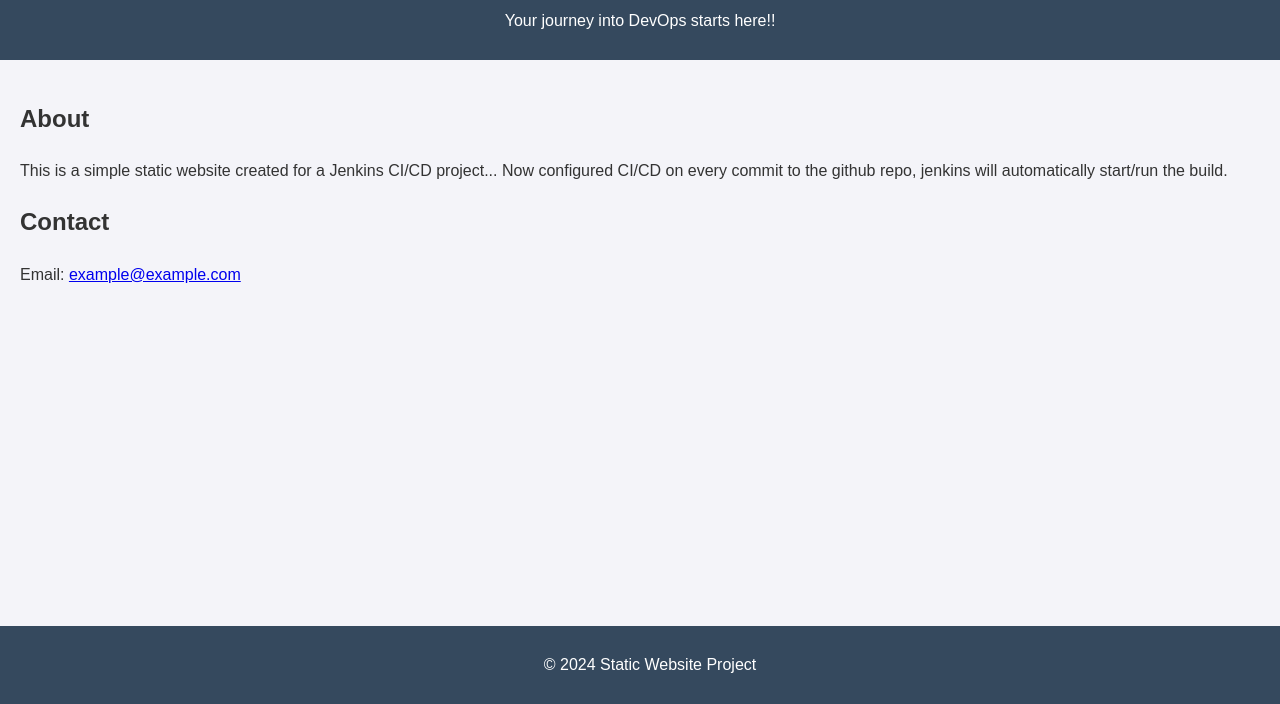
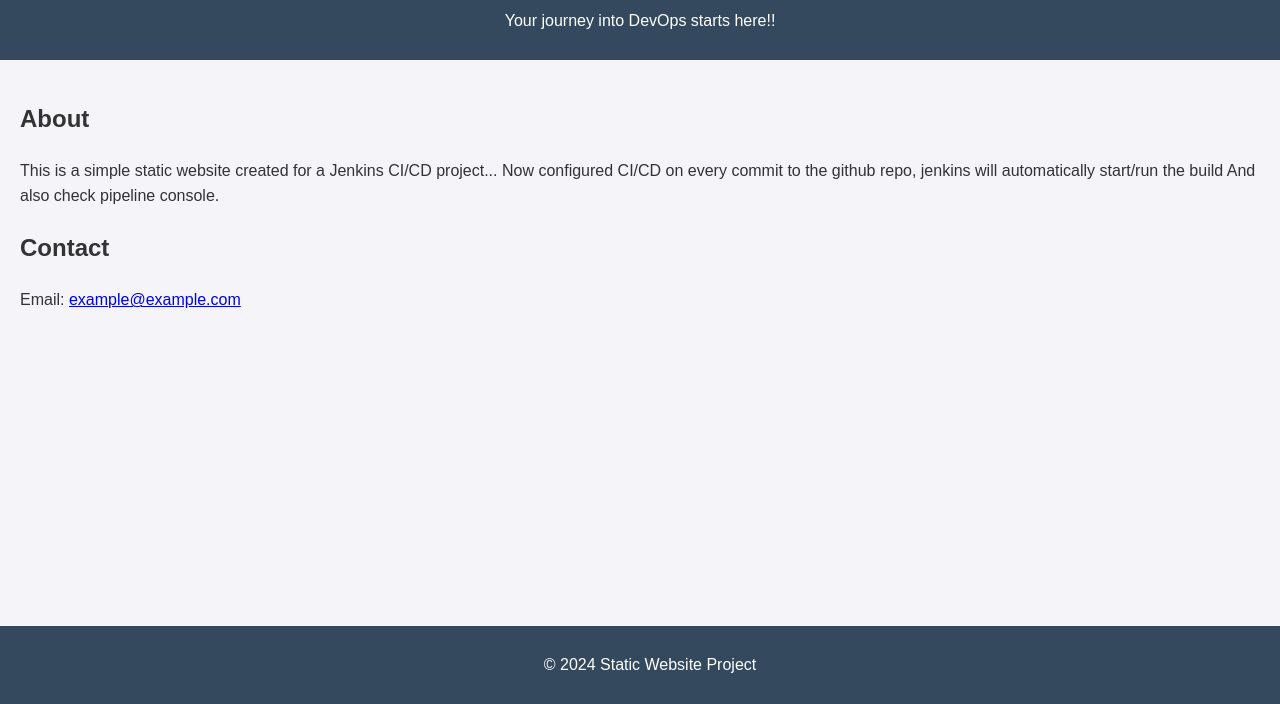
Before and after one commit to Sagar-CloudNative/static-website, a plain HTML site: page index.html in a window 1280 px wide. Shown: the part 96-800 px from the top of the page. Drawn offline with Linux system fonts and the light colour scheme.

Commit message:
updated test2 CICD

```diff
--- a/index.html
+++ b/index.html
@@ -14,7 +14,7 @@
     <main>
         <section>
             <h2>About</h2>
-            <p>This is a simple static website created for a Jenkins CI/CD project... Now configured CI/CD on every commit to the github repo, jenkins will automatically start/run the build.</p>
+            <p>This is a simple static website created for a Jenkins CI/CD project... Now configured CI/CD on every commit to the github repo, jenkins will automatically start/run the build And also check pipeline console.</p>
         </section>
         <section>
             <h2>Contact</h2>
```
